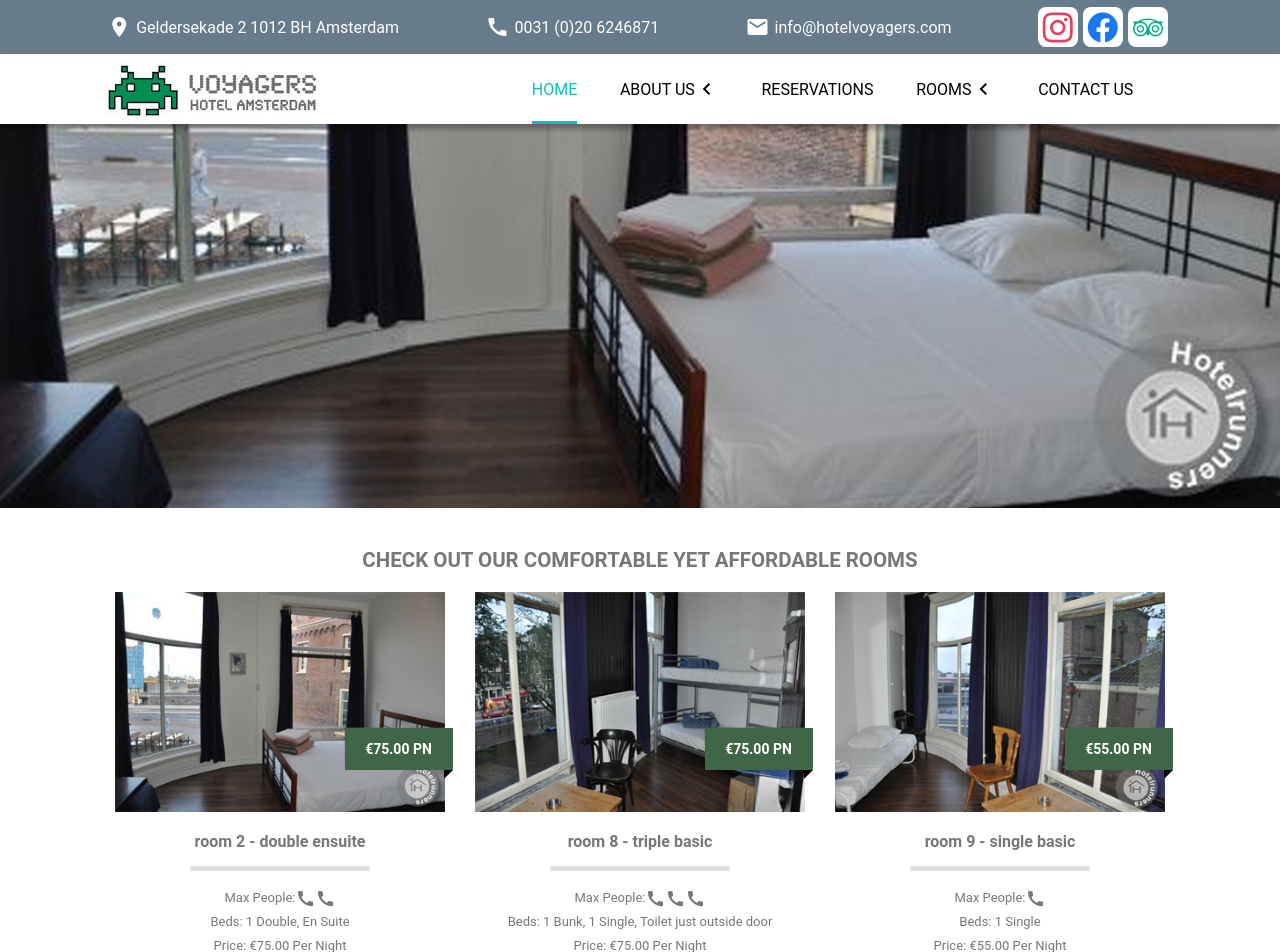
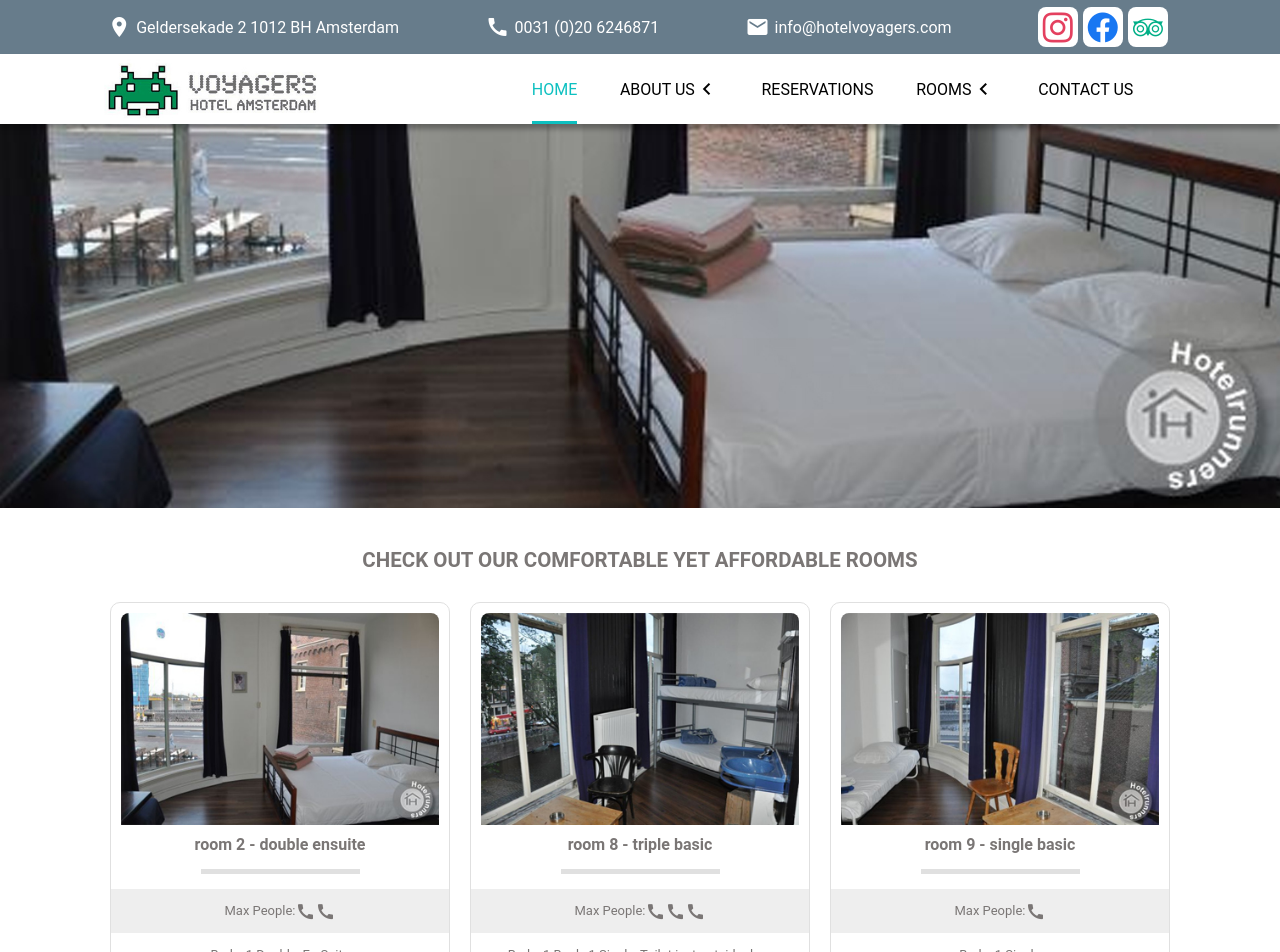
Before and after one commit to WaldovDijk/VoyagersWebsite, a React (Create React App) app in the folder Website/client/: page / in a window 1280 px wide. Shown: the top 952 px of the page. Built offline with nearby package versions, Linux system fonts and the light colour scheme.

Commit message:
Home Rooms Update

```diff
--- a/Website/client/src/Components/Home/Rooms/index.tsx
+++ b/Website/client/src/Components/Home/Rooms/index.tsx
@@ -19,11 +19,6 @@ const RoomTitle = styled('div')`
   margin-bottom: 2rem;
 `;
 
-const RoomCard = styled('div')`
-  display: grid;
-  justify-items: center;
-`;
-
 const CardTitle = styled('div')`
   color: #7a7675;
   font-weight: bold;
@@ -42,40 +37,39 @@ const CardInfo = styled('div')`
   color: #7a7675;
   display: grid;
   grid-auto-flow: column;
+  grid-template-columns: auto;
+  grid-auto-columns: max-content;
   font-size: 1.3rem;
   align-items: center;
   line-height: 2.4rem;
+  width: 100%;
+  padding: 1rem;
+  justify-content: center;
+  text-align: center;
 `;
-const CardImg = styled('div')`
-  background-image: url(${(props: { img: string }) => props.img});
-  background-repeat: no-repeat;
-  background-size: cover;
-  background-position: center center;
-  width: 33rem;
-  height: 22rem;
-  margin-bottom: 2rem;
-  position: relative;
+const CardImg = styled('img')`
+  width: 100%;
+  border-radius: 0.8rem 0.8rem 0 0;
+  margin-bottom: 1rem;
 `;
-const ImgBanner = styled('img')`
-  display: inline-block;
-  position: relative;
-  width: 100%;
+
+const RoomCard = styled('div')`
+  display: grid;
+  justify-items: center;
+  border: 1px solid #e0e0e0;
+  padding: 1rem;
+  margin: 1rem;
+  border-radius: 1rem;
+
+  ${CardInfo}:nth-child(2n +2) {
+    background-color: #eee;
+  }
 `;
-const CardBanner = styled('div')`
-  position: absolute;
-  right: -0.8rem;
-  bottom: 3rem;
+
+const CardButton = styled('button')`
+  margin-top: 1rem;
 `;
-const CardCost = styled('div')`
-  position: absolute;
-  top: 40%;
-  left: 50%;
-  transform: translate(-50%, -50%);
-  color: white;
-  font-weight: 700;
-  font-size: 1.4rem;
-  width: max-content;
-`;
+
 const HomeRooms = () => {
   const { rooms } = HomeData;
   return (
@@ -83,12 +77,8 @@ const HomeRooms = () => {
       <RoomTitle>{rooms.title}</RoomTitle>
       {rooms.cards.map((data, i) => (
         <RoomCard key={i}>
-          <CardImg img={data.url}>
-            <CardBanner>
-              <ImgBanner src={rooms.banner} />
-              <CardCost>&euro;{data.price} PN</CardCost>
-            </CardBanner>
-          </CardImg>
+          <CardImg src={data.url} />
+
           <CardTitle>{data.name}</CardTitle>
           <CardHr />
           <CardInfo>
@@ -99,6 +89,7 @@ const HomeRooms = () => {
           </CardInfo>
           <CardInfo>Beds: {data.beds}</CardInfo>
           <CardInfo>Price: &euro;{data.price} Per Night</CardInfo>
+          <CardButton disabled={true}>Booking currently unavailable</CardButton>
         </RoomCard>
       ))}
     </RoomWrapper>
--- a/Website/client/src/Components/Navigation/index.tsx
+++ b/Website/client/src/Components/Navigation/index.tsx
@@ -32,6 +32,7 @@ const Nav = styled('div')`
   justify-content: center;
   position: sticky;
   top: 0;
+  z-index: 5;
 `;
 
 const NavLogo = styled('img')`
@@ -75,7 +76,7 @@ const MobileItemWrapper = styled('div')`
 const Navigation = () => {
   const size = useWindowSize();
   const [open, setOpen] = useState<boolean>(false);
-
+  console.log(size);
   return (
     <Nav>
       <NavWrapper>
--- a/Website/client/src/Page/Home/index.tsx
+++ b/Website/client/src/Page/Home/index.tsx
@@ -3,8 +3,8 @@ import HomeRooms from '../../Components/Home/Rooms';
 
 const HomeWrapper = styled('div')`
   display: grid;
+  padding: 4rem;
   grid-template-columns: clamp(20rem, 90%, 120rem);
-  padding: 4rem;
   justify-content: center;
 `;
 
--- a/Website/client/src/Page/index.tsx
+++ b/Website/client/src/Page/index.tsx
@@ -14,6 +14,7 @@ const WebsiteWrapper = styled('div')`
 
   grid-template-rows: 7rem auto 1fr auto;
   min-height: 100%;
+  box-sizing: border-box;
 
   @media (min-width: ${BreakPoints.md}) {
     grid-template-rows: 5.4rem 7rem auto 1fr auto;
```
